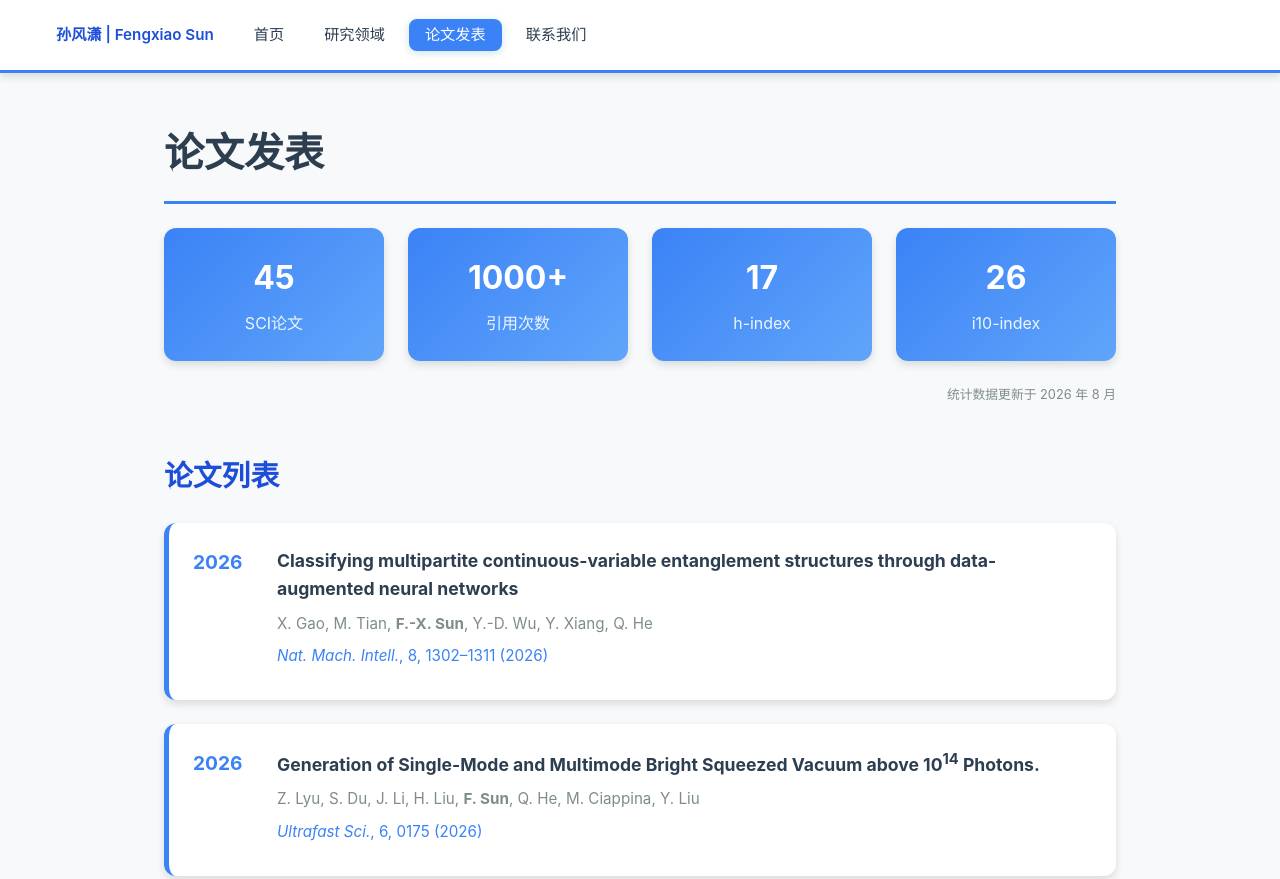
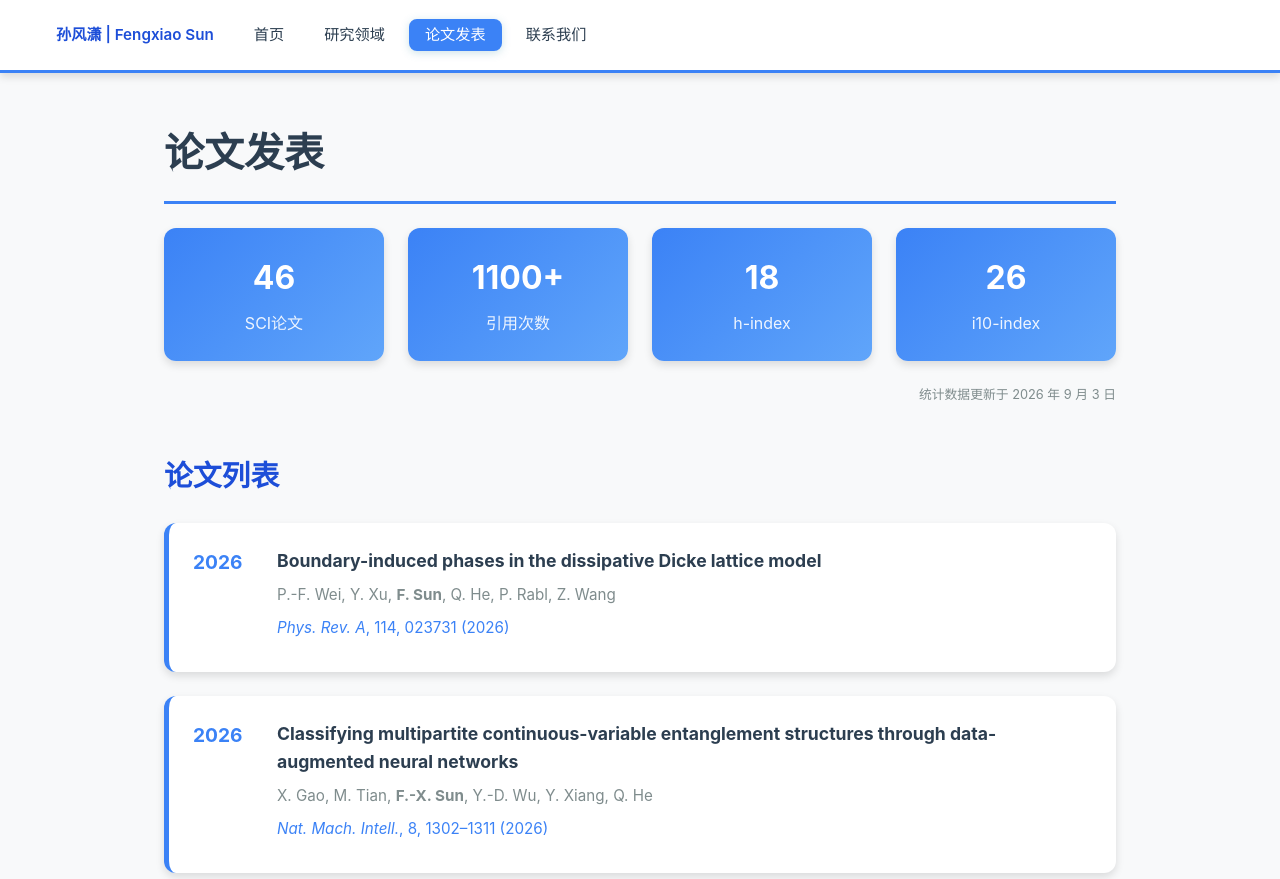
Before and after one commit to SunFengXiao/sunfengxiao.github.io, a plain HTML site: page publications.html in a window 1280 px wide. Shown: the top 879 px of the page. Drawn offline with Linux system fonts and the light colour scheme.

Commit message:
update publications

```diff
--- a/publications.html
+++ b/publications.html
@@ -28,15 +28,15 @@
 
             <div class="publication-stats">
                 <div class="stat-card">
-                    <h3>45</h3>
+                    <h3>46</h3>
                     <p>SCI论文</p>
                 </div>
                 <div class="stat-card">
-                    <h3>1000+</h3>
+                    <h3>1100+</h3>
                     <p>引用次数</p>
                 </div>
                 <div class="stat-card">
-                    <h3>17</h3>
+                    <h3>18</h3>
                     <p>h-index</p>
                 </div>
                 <div class="stat-card">
@@ -44,10 +44,20 @@
                     <p>i10-index</p>
                 </div>
             </div>
-            <p class="stats-update-note">统计数据更新于 2026 年 8 月</p>
+            <p class="stats-update-note">统计数据更新于 2026 年 9 月 3 日</p>
 
             <h2>论文列表</h2>
             <div class="publication-list">
+
+                <!-- 46 -->
+                <div class="publication-item">
+                    <div class="pub-year">2026</div>
+                    <div class="pub-content">
+                        <h4>Boundary-induced phases in the dissipative Dicke lattice model</h4>
+                        <p class="pub-authors">P.-F. Wei, Y. Xu, <strong>F. Sun</strong>, Q. He, P. Rabl, Z. Wang</p>
+                        <p class="pub-journal"><a href="https://journals.aps.org/pra/abstract/10.1103/59tm-9cmd" target="_blank" rel="noopener"><em>Phys. Rev. A</em>, 114, 023731 (2026)</a></p>
+                    </div>
+                </div>
 
                 <!-- 45 -->
                 <div class="publication-item">
```
